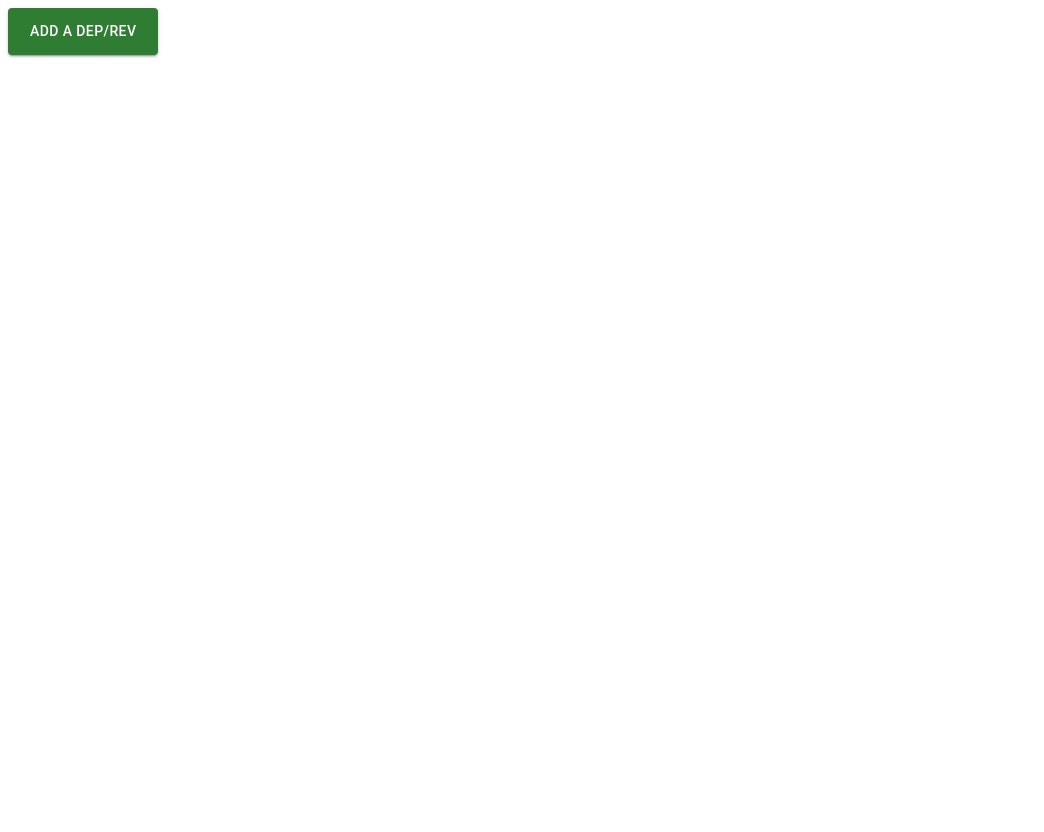
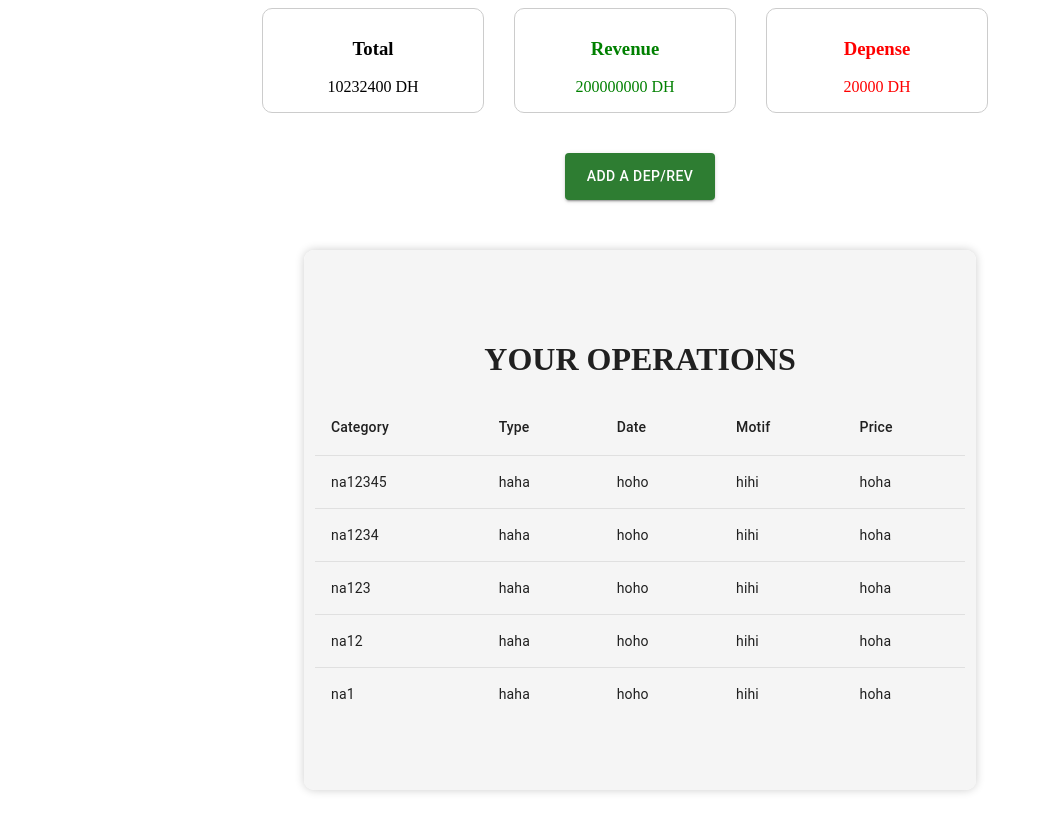
Before and after one commit to SoufianTamim/BUDGET-MANAGER-BRIEF-REACT, a React (Create React App) app in the folder app/: page / in a window 1280 px wide. Shown: the top 832 px of the page, without its empty margins (0-1044 px from the left). Before the commit the page ends 800 px from the top, so only its background shows below. Built offline with nearby package versions, Linux system fonts and the light colour scheme.

Commit message:
initail commit

```diff
--- /dev/null
+++ b/app/public/fin.html
@@ -0,0 +1,34 @@
+<!DOCTYPE html>
+<html>
+  <head>
+    <style>
+      /* Styling for the cards */
+      .card {
+        display: inline-block;
+        width: 200px;
+        height: 150px;
+        border: 1px solid #ccc;
+        border-radius: 5px;
+        margin-right: 20px;
+        padding: 10px;
+      }
+
+      /* Styling for the button */
+      .button {
+        display: inline-block;
+        background-color: #007bff;
+        color: #fff;
+        padding: 10px 20px;
+        border-radius: 5px;
+        text-decoration: none;
+      }
+    </style>
+  </head>
+  <body>
+    <div class="card">
+      <h3>Total Revenue</h3>
+      <p>$100,000</p>
+    </div>
+    <a href="#" class="button">View Details</a>
+  </body>
+</html>
--- a/app/src/App.css
+++ b/app/src/App.css
@@ -16,8 +16,51 @@
   margin-bottom: 20px;
 }
 
+#card-container{
+  display: flex;
+  justify-content: center;
+
+}
+#btn{
+
+  display: block;
+margin: 40px auto;
+}
+
+.card {
+  display: inline-block;
+  width: 200px;
+  height: 70px;
+  border: 1px solid #ccc;
+  border-radius: 10px;
+  margin-right: 30px;
+  padding: 10px;
+  text-align: center;
+  padding-bottom: 23px;
+}
+.card p{
+  padding-bottom: 18.5;
+}
+
 #container-form > :last-child {
   margin-bottom: 0;
+}
+
+
+#Table-Container{
+  display: flex;
+  flex-direction: column;
+  align-items: center;
+  justify-content: center;
+  margin: 50px auto;
+  width: 50%;
+  height: fit-content !important;
+  padding: 70px 20px !important;
+  background-color: #f5f5f5;
+  border-radius: 10px;
+  box-shadow: 0 0 10px rgba(0, 0, 0, 0.2);
+
+
 }
 
 .css-1t8l2tu-MuiInputBase-input-MuiOutlinedInput-input {
--- a/app/src/App.js
+++ b/app/src/App.js
@@ -1,14 +1,16 @@
-import Counter from './Components/Counter';
+import React from 'react';
 import Form from './Components/Form';
 import Table from './Components/Table';
+import Counter from './Components/Counter';
 import './App.css';
-
 
 function App() {
   return (
-    <>
-    <Form />
-    </>
+    <div className="App">
+      <Counter Total="10232400" Revenue="200000000" Depense="20000"/>
+      <Form />
+      <Table />
+    </div>
   );
 }
 
--- a/app/src/Components/Counter.js
+++ b/app/src/Components/Counter.js
@@ -0,0 +1,19 @@
+export default function Counter({ Total, Revenue, Depense  }) {
+
+    const cards = [
+      { CardName: 'Total', CardContent: Total },
+      { CardName: 'Revenue', CardContent: Revenue, Style: { color: "green" } },
+      { CardName: 'Depense', CardContent: Depense, Style: { color: "red" } },
+    ];
+
+    return (
+      <div id="card-container">
+        {cards.map((card) => (
+          <div key={card.CardName} className="card" style={card.Style}>
+            <h3>{card.CardName}</h3>
+            <p>{card.CardContent} DH</p>
+          </div>
+        ))}
+      </div>
+  );
+}
--- a/app/src/Components/EditableSelect.js
+++ b/app/src/Components/EditableSelect.js
@@ -68,7 +68,7 @@ export default function EditableSelect() {
 
   return (
     <Box>
-      <form onSubmit={handleNewOptionSubmit}>
+      <div onSubmit={handleNewOptionSubmit}>
         <FormControl fullWidth>
           <InputLabel id="demo-simple-select-label">Category</InputLabel>
           <Select labelId="demo-simple-select-label"
@@ -85,7 +85,7 @@ export default function EditableSelect() {
             <Button type="submit" ButtonName="ADD"/>
           </div>
         )}
-      </form>
+      </div>
     </Box>
   );
 }
--- a/app/src/Components/Form.js
+++ b/app/src/Components/Form.js
@@ -12,16 +12,16 @@ export default function Form() {
 
   return (
     <div>
-      <button onClick={toggleForm}>{showForm ? "HIDE FORM" : "ADD A DEP/REV"}</button>
+      <button onClick={toggleForm} id="btn">{showForm ? "HIDE FORM" : "ADD A DEP/REV"}</button>
       {showForm && (
-        <div id="container-form">
+        <form id="container-form">
           <EditableSelect />
           <SimpleSelect />
-          <BasicTextField type="date" />
+          <BasicTextField name="Date" type="date" />
           <BasicTextField name="Motif" type="text" />
           <BasicTextField name="Price" type="number" />
           <Button id="btn-form" type="button" ButtonName="ADD" />
-        </div>
+        </form>
       )}
     </div>
   );
--- a/app/src/Components/InputField.js
+++ b/app/src/Components/InputField.js
@@ -4,8 +4,8 @@ import TextField from '@mui/material/TextField';
 
 export default function BasicTextField({name,type}) {
   return (
-    <Box  component="form" sx={{  '& > :not(style)': { m: 1, width: '25ch' }, }} noValidate autoComplete="off" >
-      <TextField className='TextField' type={type} id="outlined-basic" label={name} variant="outlined" />
+    <Box  sx={{  '& > :not(style)': { m: 1, width: '25ch' }, }} noValidate autoComplete="off" >
+      <TextField className='TextField' type={type} id={"utlined-basic-" + name } label={name} variant="outlined" />
     </Box>
   );
 }
--- a/app/src/Components/Table.js
+++ b/app/src/Components/Table.js
@@ -7,44 +7,40 @@ import TableHead from '@mui/material/TableHead';
 import TableRow from '@mui/material/TableRow';
 import Paper from '@mui/material/Paper';
 
-function createData(name, calories, fat, carbs, protein) {
-  return { name, calories, fat, carbs, protein };
+function createData(category, type, date, motif, price) {
+  return { category, type, date, motif, price};
 }
 
 const rows = [
-  createData('Frozen yoghurt', 159, 6.0, 24, 4.0),
-  createData('Ice cream sandwich', 237, 9.0, 37, 4.3),
-  createData('Eclair', 262, 16.0, 24, 6.0),
-  createData('Cupcake', 305, 3.7, 67, 4.3),
-  createData('Gingerbread', 356, 16.0, 49, 3.9),
+  createData('na12345', 'haha', 'hoho', 'hihi','hoha' ),
+  createData('na1234', 'haha', 'hoho', 'hihi','hoha' ),
+  createData('na123', 'haha', 'hoho', 'hihi','hoha' ),
+  createData('na12', 'haha', 'hoho', 'hihi','hoha' ),
+  createData('na1', 'haha', 'hoho', 'hihi','hoha' ),
 ];
 
 export default function BasicTable() {
   return (
-    <TableContainer component={Paper}>
+    <TableContainer component={Paper} id="Table-Container">
+      <h1 > YOUR OPERATIONS </h1>
       <Table sx={{ minWidth: 650 }} aria-label="simple table">
         <TableHead>
           <TableRow>
-            <TableCell>Dessert (100g serving)</TableCell>
-            <TableCell align="right">Calories</TableCell>
-            <TableCell align="right">Fat&nbsp;(g)</TableCell>
-            <TableCell align="right">Carbs&nbsp;(g)</TableCell>
-            <TableCell align="right">Protein&nbsp;(g)</TableCell>
+            <TableCell>Category</TableCell>
+            <TableCell>Type</TableCell>
+            <TableCell>Date</TableCell>
+            <TableCell>Motif</TableCell>
+            <TableCell>Price</TableCell>
           </TableRow>
         </TableHead>
         <TableBody>
           {rows.map((row) => (
-            <TableRow
-              key={row.name}
-              sx={{ '&:last-child td, &:last-child th': { border: 0 } }}
-            >
-              <TableCell component="th" scope="row">
-                {row.name}
-              </TableCell>
-              <TableCell align="right">{row.calories}</TableCell>
-              <TableCell align="right">{row.fat}</TableCell>
-              <TableCell align="right">{row.carbs}</TableCell>
-              <TableCell align="right">{row.protein}</TableCell>
+            <TableRow  key={row.category} sx={{ '&:last-child td, &:last-child th': { border: 0 } }} >
+              <TableCell>{row.category}</TableCell>
+              <TableCell>{row.type}</TableCell>
+              <TableCell>{row.date}</TableCell>
+              <TableCell>{row.motif}</TableCell>
+              <TableCell>{row.price}</TableCell>
             </TableRow>
           ))}
         </TableBody>
```
Also changed, not shown: app/src/Components/Container.js (added), 1 other file (tests, documents, lock files or other folders).
